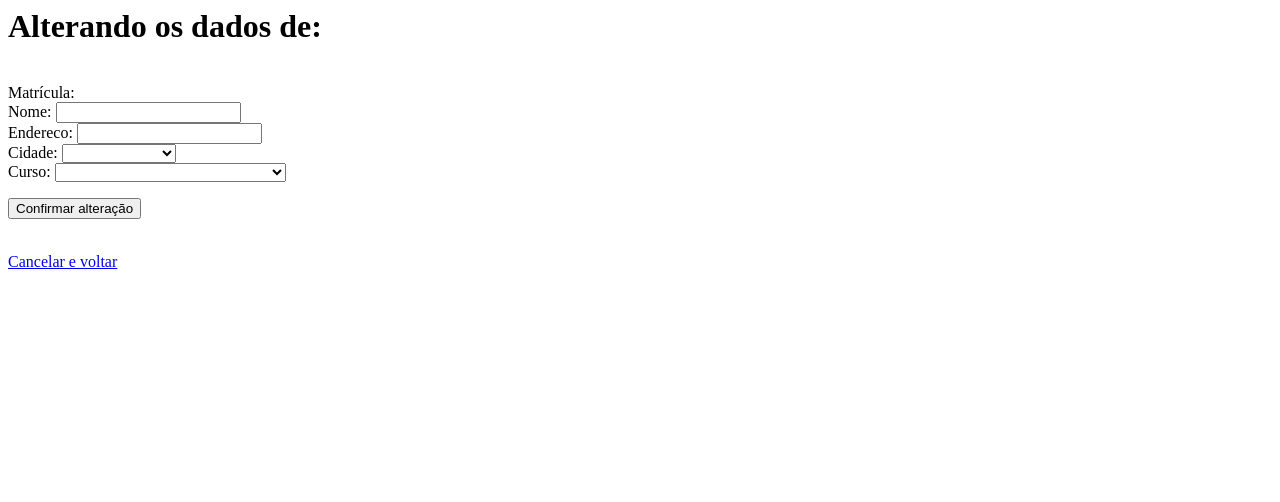
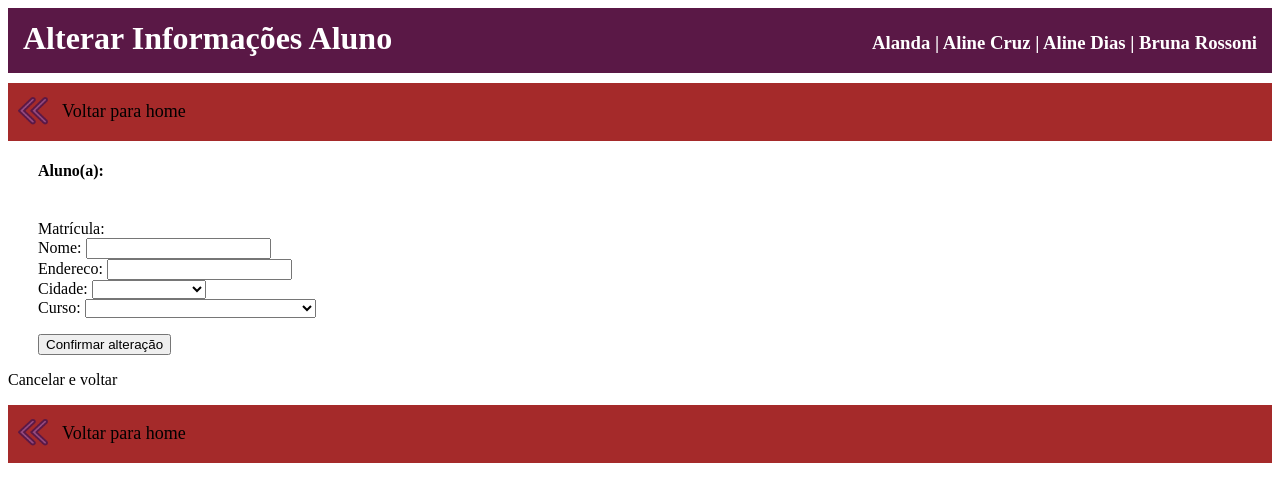
Before and after one commit to alinenecchi/trabalho_03_integracao_php_bd, a PHP site: page /alunos/altera_alunos.php?cod=1 in a window 1280 px wide. Shown: the top 502 px of the page. Run offline with PHP 8.4, Linux system fonts and the light colour scheme; data comes from the database, SQL or seed files in the repository; data that the repository does not hold is empty.

Commit message:
css/html altera_alunos

```diff
--- a/alunos/altera_alunos.php
+++ b/alunos/altera_alunos.php
@@ -1,3 +1,32 @@
+<html>
+  <head>
+    <meta http-equiv="Content-Type" content="text/html; charset=UTF-8">
+    <title>Alterar Informações Aluno</title>
+
+    <style type="text/css">
+      @import "../css/stylesheet.css";
+      @import "../css/alunos.css";
+    </style>
+  </head>
+
+	<body>
+		<div id="header">
+			<h1>Alterar Informações Aluno</h1>
+			<h3>Alanda | Aline Cruz | Aline Dias | Bruna Rossoni</h3>
+		</div>
+
+		<section id="backNav";>
+			<a href="../index.php">
+				<div id="backButton">
+					<img src="../images/back.png" id="backIcon">
+				</div>
+
+				<div id="backText">
+					Voltar para home
+				</div>
+			</a>
+		</section>
+
 		<?php
 			$codigo=$_GET['cod'];
 			require("../conecta.inc.php");
@@ -11,9 +40,10 @@
 			$Cod_cidade =$linha["cod_cidade"];
 			$Curso      =$linha["nome_curso"];
 			$Cod_curso  =$linha["codigo"];
-	print("<h1>Alterando os dados de: $Nome</h1><p>");
+			print("<h4>Aluno(a): $Nome</h4><p>");
 		?>
-<form action="./confirma_alteracao_aluno.php" method="get">
+
+		<form action="./confirma_alteracao_aluno.php" method="get" id="alteraAluno">
 		<br>Matrícula: <?php print($Matricula)?><input type="hidden" name="cod_alter" value="<?php print($Matricula)?>">
 		<br>Nome:      <input type="text" name="nome_alter" value="<?php print($Nome)?>">
 		<br>Endereco:  <input type="text" name="endereco_alter" value="<?php print($Endereco)?>">
@@ -29,6 +59,7 @@ while ($linha=mysqli_fetch_array($resultado2))
 		};
 		?>
 		</select>
+
 		<input type="hidden" name="id" value="3">
 		<br>Curso:     <select name="curso_alter">
 		<option value="<?php print("$Cod_curso");?>" selected><?php print("$Curso");?></option>
@@ -44,4 +75,18 @@ while ($linha=mysqli_fetch_array($resultado3))
 		</select>
 		<p><input name ="submit" type="submit" value="Confirmar alteração"/></p>
 		</form>
-<br><a href="../index.php">Cancelar e voltar</a>
+
+		<p><a href="../index.php">Cancelar e voltar</a></p>
+		<section id="cancelar";>
+			<a href="../index.php">
+				<div id="backButton">
+					<img src="../images/back.png" id="backIcon">
+				</div>
+
+				<div id="backText">
+					Voltar para home
+				</div>
+			</a>
+		</section>
+	</body>
+</html>
--- a/css/alunos.css
+++ b/css/alunos.css
@@ -24,3 +24,22 @@ label {
   padding: 0px 50px 0px 0px;
   margin-left: 24px;
 }
+
+h4 {
+  padding: 0px 50px 0px 0px;
+  margin-left: 30px;
+}
+
+#alteraAluno {
+  padding: 0px 50px 0px 0px;
+  margin-left: 30px;
+}
+
+#cancelar {
+  background-color: brown;
+  width: 100%;
+  height: 50px;
+  padding: 8px 0px 0px 0px;
+  margin-top: 10px;
+  font-size: 18px;
+}
--- a/css/stylesheet.css
+++ b/css/stylesheet.css
@@ -26,7 +26,7 @@ h3 {
 }
 
 #backNav {
-  /*background-color: blue;*/
+  background-color: brown;
   width: 100%;
   height: 50px;
   padding: 8px 0px 0px 0px;
```
Lines whose indentation alone changed are shown as unchanged.
